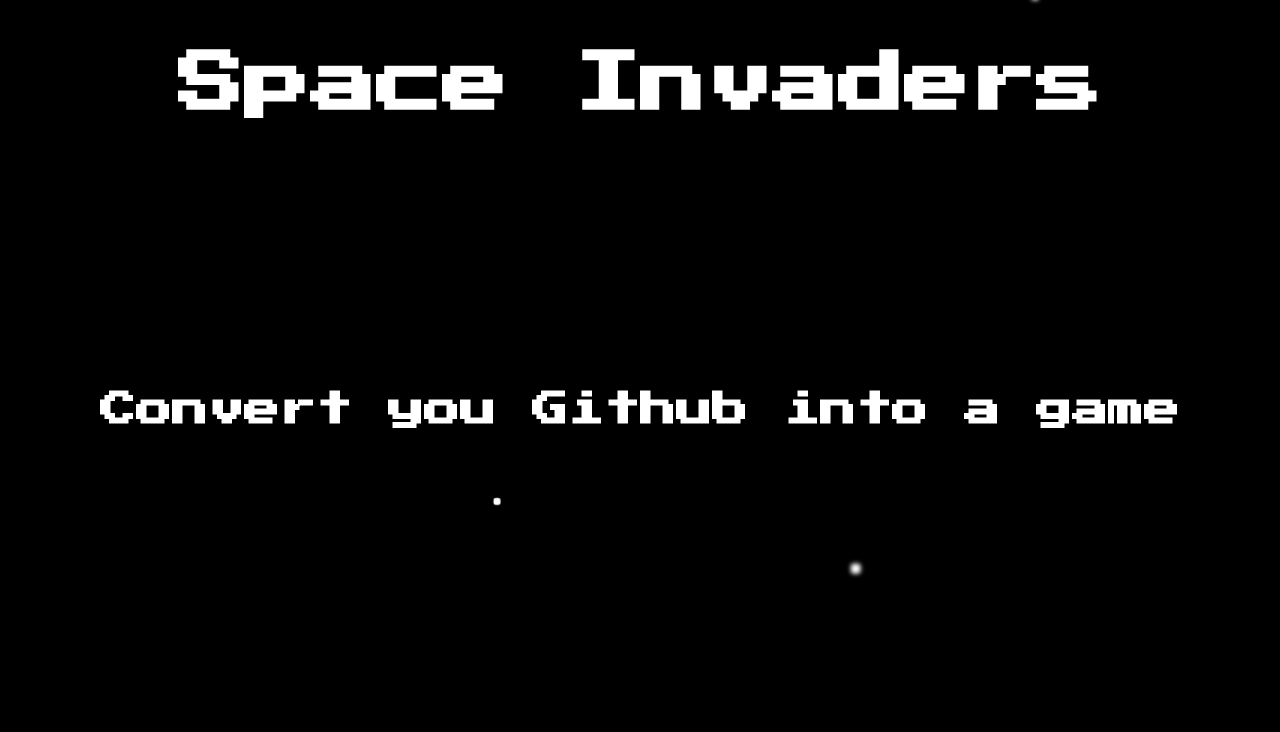
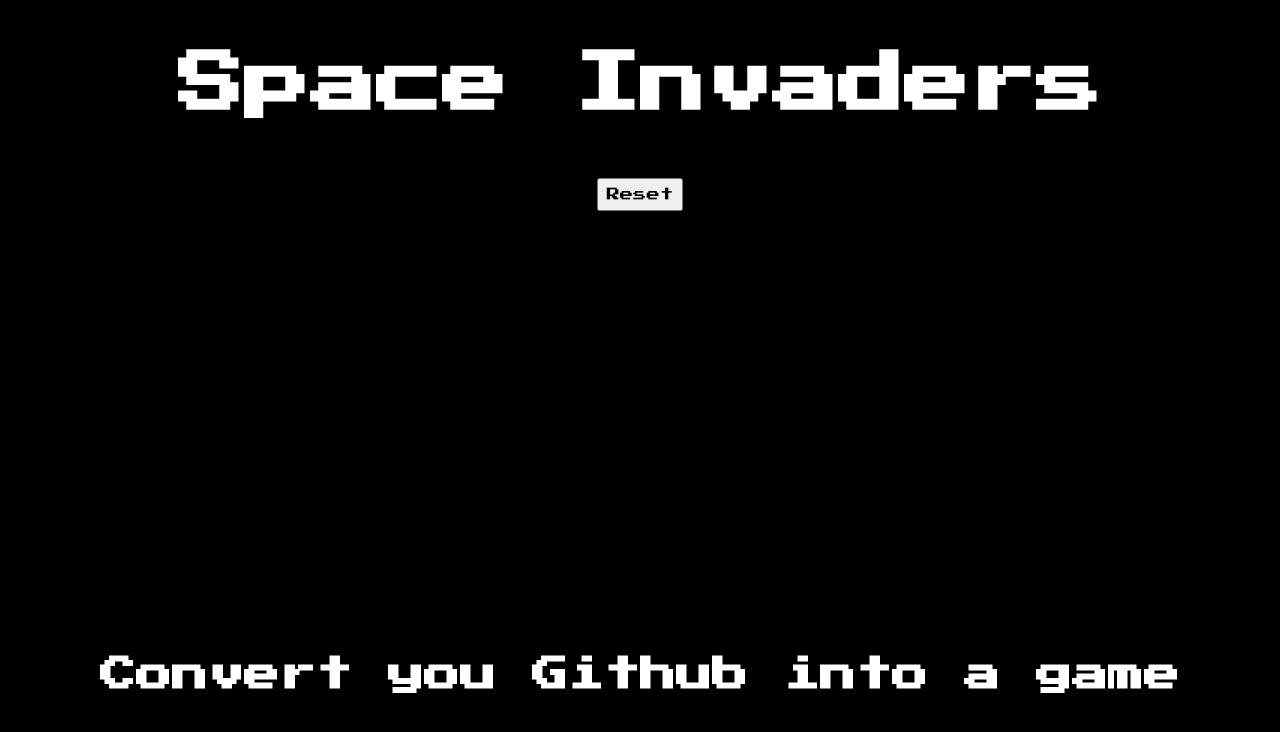
Before and after one commit to Radapls/space-invaders, a website built with webpack: page index.html in a window 1280 px wide. Built offline with Linux system fonts and the light colour scheme; no server answers.

Commit message:
Update styles and add new bundle.

```diff
--- a/index.html
+++ b/index.html
@@ -19,10 +19,11 @@
 
 <body>
     <h1>Space Invaders</h1>
-    <div class="main"></div>
+    <button id="reset-button">Reset</button>
     <div class="container">
-        <canvas id="canvas" width="800px" height="200px"></canvas>
+        <canvas id="canvas" width="800px" height="400px"></canvas>
     </div>
+
 
     <h2>Convert you Github into a game</h2>
 
--- a/package.json
+++ b/package.json
@@ -30,7 +30,7 @@
     "clean-webpack-plugin": "^4.0.0",
     "ts-loader": "^9.4.2",
     "webpack": "^5.76.1",
-    "webpack-cli": "^5.0.1",
+    "webpack-cli": "^5.1.4",
     "webpack-dev-server": "^4.12.0"
   }
 }
--- a/src/app.ts
+++ b/src/app.ts
@@ -19,6 +19,8 @@
 const canvas = document.getElementById('canvas') as HTMLCanvasElement;
 const context = canvas.getContext('2d') as CanvasRenderingContext2D;
 
+let githubUser: string = 'radapls';
+
 // Crear la nave espacial
 const ship: Ship = {
     x: canvas.width / 2,
@@ -39,7 +41,7 @@
     destroyed: true
 };
 
-const targets: Target[] = [
+let targets: Target[] = [
     { x: 100, y: 100, width: 50, height: 50, destroyed: false },
     { x: 200, y: 200, width: 50, height: 50, destroyed: false },
     { x: 300, y: 300, width: 50, height: 50, destroyed: false }
@@ -82,26 +84,21 @@
     }
 }
 
-// Obtener los commits de GitHub
-fetch('https://api.github.com/repos/Radapls/radapls.github.io/commits')
-    .then((response) => response.json())
-    .then((commits) =>
+function drawBullet()
 {
-        // Crear los objetivos (los commits de GitHub)
-        const targets = commits.map(() => ({
-            x: Math.random() * canvas.width,
-            y: Math.random() * canvas.height / 2,
-            width: 12,
-            height: 12,
-            destroyed: false,
-        }));
+    context.beginPath();
+    context.arc(bullet.x, bullet.y, bullet.radius, 0, Math.PI * 2);
+    context.fillStyle = 'blue';
+    context.fill();
+    context.closePath();
+}
 
-        // function generateColor(): string
-        // {
-        //     const colors = [ '#39d353', '#26a641', '#006d32', '#0e4429' ];
-        //     const randomIndex = Math.floor(Math.random() * colors.length);
-        //     return colors[ randomIndex ];
-        // }
+function generateColor(): string
+{
+    const colors = [ '#39d353', '#26a641', '#006d32', '#0e4429' ];
+    const randomIndex = Math.floor(Math.random() * colors.length);
+    return colors[ randomIndex ];
+}
 
         // Dibujar los objetivos
         function drawTargets(): void
@@ -114,7 +111,7 @@
                     context.rect(target.x, target.y, target.width, target.height);
                     context.shadowBlur = 20;
                     context.lineWidth = 15;
-                    context.fillStyle = '#26a641';
+                    context.fillStyle = generateColor();
                     context.lineWidth = 2;
                     context.strokeStyle = 'white';
                     context.fill();
@@ -160,15 +157,6 @@
             });
         }
 
-        function drawBullet()
-        {
-            context.beginPath();
-            context.arc(bullet.x, bullet.y, bullet.radius, 0, Math.PI * 2);
-            context.fillStyle = 'blue';
-            context.fill();
-            context.closePath();
-        }
-
         function moveBullet()
         {
             if (!bullet.destroyed)
@@ -194,7 +182,6 @@
             }
         }
 
-
         // Dibujar todo
         function draw()
         {
@@ -214,6 +201,22 @@
         }
 
 
+// Obtener los commits de GitHub
+fetch(`https://api.github.com/repos/${githubUser}/${githubUser}.github.io/commits`)
+    .then((response) => response.json())
+    .then((commits) =>
+    {
+        // Crear los objetivos (los commits de GitHub)
+        targets = commits.map(() => ({
+            x: Math.random() * canvas.width,
+            y: Math.random() * canvas.height / 2,
+            width: 12,
+            height: 12,
+            destroyed: false,
+        }));
+
+
+
         // Iniciar el juego
         draw();
     });
@@ -221,7 +224,9 @@
 // Crear un objeto para almacenar el estado actual de las teclas
 const keys = {
     left: false,
-    right: false
+    right: false,
+    down: false,
+    up: false
 };
 
 document.addEventListener('keydown', event =>
@@ -232,6 +237,12 @@
         } else if (event.code === 'ArrowRight')
         {
             keys.right = true;
+        } else if (event.code === 'ArrowUp') // Add up movement
+        {
+            keys.up = true;
+        } else if (event.code === 'ArrowDown') // Add down movement
+        {
+            keys.down = true;
         } else if (event.code === 'Space')
         {
             // Disparar la bala
@@ -253,6 +264,12 @@
         } else if (event.code === 'ArrowRight')
         {
             keys.right = false;
+        } else if (event.code === 'ArrowUp') // Stop up movement
+        {
+            keys.up = false;
+        } else if (event.code === 'ArrowDown') // Stop down movement
+        {
+            keys.down = false;
         } else if (event.code === 'Space')
         {
             // Disparar la bala
@@ -265,13 +282,10 @@
         }
     });
 
-// Actualizar la posición de la nave continuamente en un loop de juego
+    // Update the moveShip function to handle up and down movement
     function update()
     {
-    // Mover la nave si la tecla de flecha izquierda está presionada
-    // Actualizar la nave espacial
-    function update()
-    {
+        // Mover la nave si la tecla de flecha izquierda/derecha/arriba/abajo está presionada
         if (keys.left)
         {
             moveShip('left');
@@ -280,14 +294,23 @@
         {
             moveShip('right');
         }
+        if (keys.up) // Move up
+        {
+            ship.y -= ship.speed;
+            if (ship.y < 0) // Prevent moving out of bounds
+            {
+                ship.y = 0;
             }
-
-    // Volver a llamar a la función update en el siguiente frame de animación
-    requestAnimationFrame(update);
         }
-
-// Llamar a la función update para iniciar el loop de juego
-update();
+        if (keys.down) // Move down
+        {
+            ship.y += ship.speed;
+            if (ship.y > canvas.height - ship.height) // Prevent moving out of bounds
+            {
+                ship.y = canvas.height - ship.height;
+            }
+        }
+    }
 
 // Obtener el botón de reinicio de juego
 const resetButton = document.getElementById('reset-button') as HTMLButtonElement;
@@ -317,6 +340,4 @@
     bullet.y = ship.y;
     bullet.destroyed = false;
 
-    // Dibujar todo de nuevo
-    // draw();
 });
--- a/styles.css
+++ b/styles.css
@@ -1,7 +1,7 @@
-@import url('https://fonts.googleapis.com/css2?family=Press+Start+2P&display=swap');
+@import url("https://fonts.googleapis.com/css2?family=Press+Start+2P&display=swap");
 
-*{
-    font-family: 'Press Start 2P', cursive;
+* {
+  font-family: "Press Start 2P", cursive;
   color: white;
 }
 
@@ -11,17 +11,23 @@
 }
 
 h2 {
-
   text-align: center;
   font-size: 36px;
 }
 
-
-body{
+body {
   background-color: #000;
+  display: flex;
+  flex-direction: column;
   justify-content: center;
   align-items: center;
   align-content: center;
+}
+
+button {
+    margin: 16px 0;
+    padding: 8px;
+    color: black;
 }
 
 .container {
@@ -30,22 +36,26 @@
   align-items: center;
 }
 
-.main{
+.main {
   position: fixed;
   top: 50%;
   left: 50%;
   height: 1px;
   width: 1px;
   border-radius: 50%;
-    box-shadow: -24vw -44vh 2px 2px #fff,38vw -4vh 0px 0px #fff,-20vw -48vh 1px 2px #fff,-39vw 38vh 3px 1px #fff,-42vw -11vh 0px 3px #fff,12vw 15vh 3px 3px #fff,42vw 6vh 3px 2px #fff,-8vw 9vh 0px 2px #fff,34vw -38vh 1px 0px #fff,-17vw 45vh 3px 1px #fff,22vw -36vh 3px 2px #fff,-42vw 1vh 1px 0px #fff;
+  box-shadow: -24vw -44vh 2px 2px #fff, 38vw -4vh 0px 0px #fff,
+    -20vw -48vh 1px 2px #fff, -39vw 38vh 3px 1px #fff, -42vw -11vh 0px 3px #fff,
+    12vw 15vh 3px 3px #fff, 42vw 6vh 3px 2px #fff, -8vw 9vh 0px 2px #fff,
+    34vw -38vh 1px 0px #fff, -17vw 45vh 3px 1px #fff, 22vw -36vh 3px 2px #fff,
+    -42vw 1vh 1px 0px #fff;
   animation: zoom 10s alternate infinite;
 }
 
 @keyframes zoom {
-    0%{
+  0% {
     transform: scale(1);
   }
-    100%{
+  100% {
     transform: scale(1.5);
   }
 }
```
Also changed, not shown: dist/bundle.js, 1 other file. Lines whose indentation alone changed are shown as unchanged.
